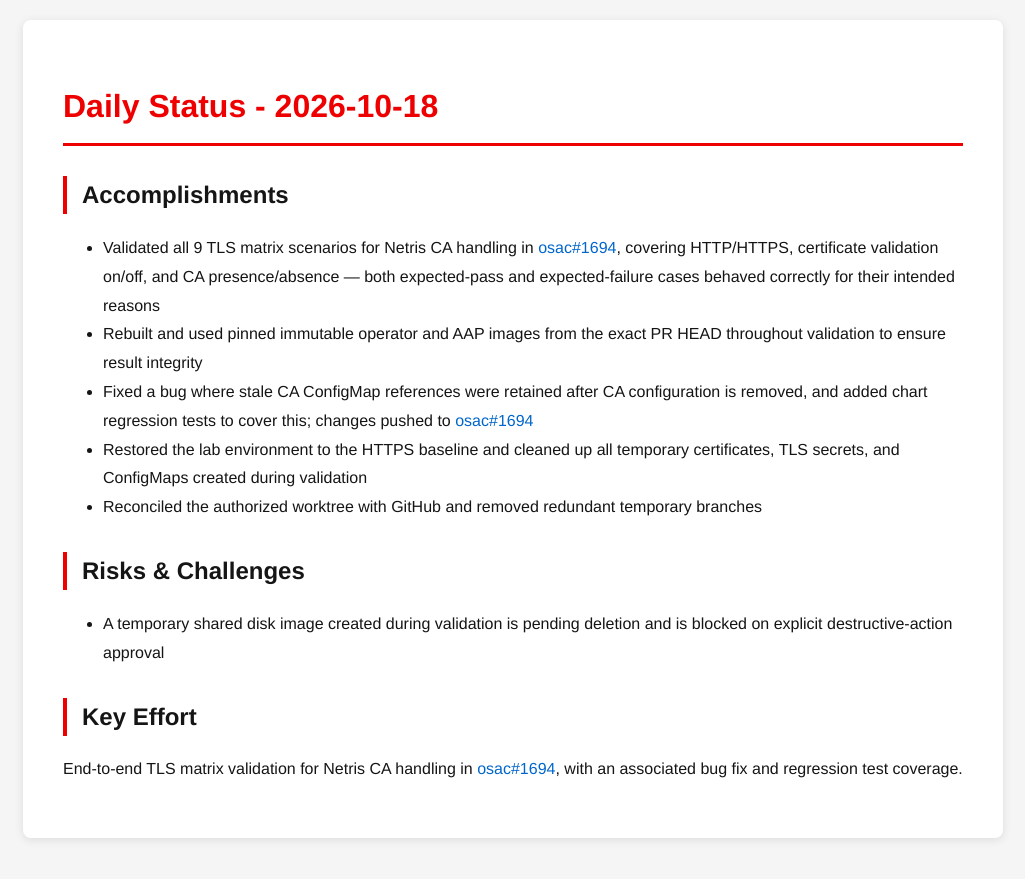
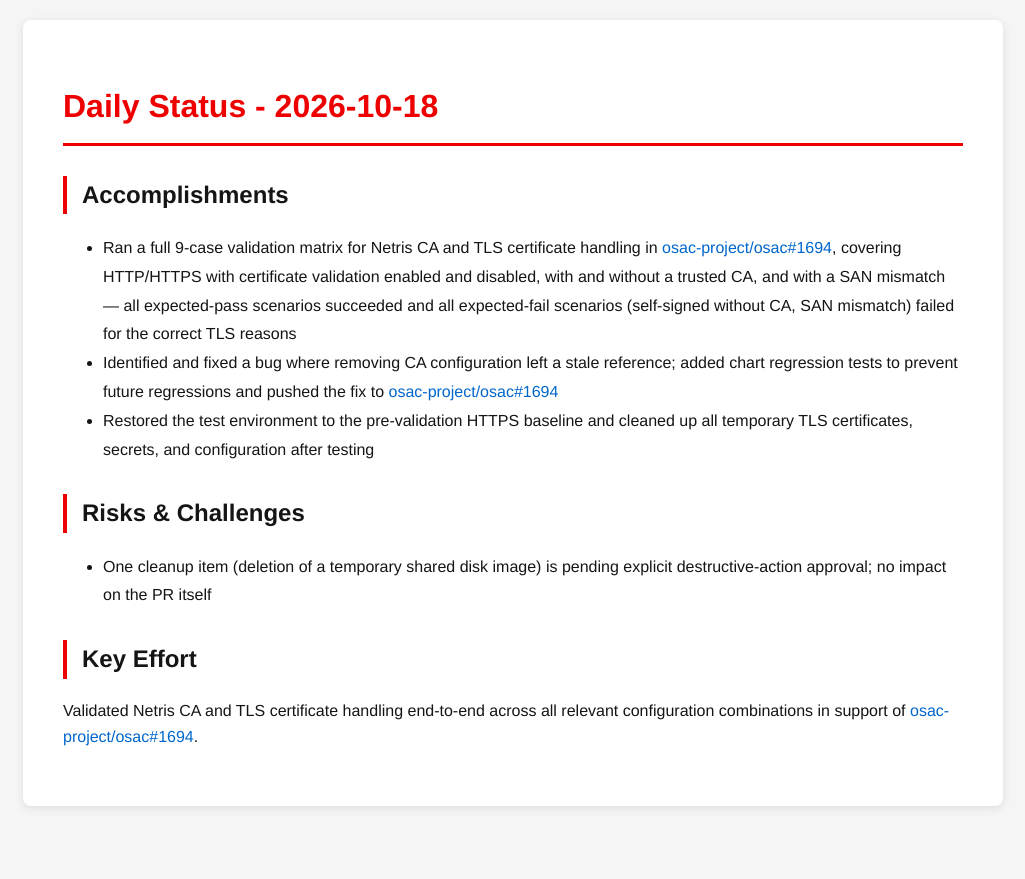
Before and after one commit to tzvatot/daily-status, a Jekyll site: the page built from 2026-10-18.md, in a window 1280 px wide. Shown: the top 879 px of the page, without its empty margins (127-1152 px from the left). Built offline with Jekyll 4.4.1, drawn with Linux system fonts in a browser that asks for light colours.

Commit message:
Daily status update - 2026-10-18

```diff
--- a/2026-10-18.md
+++ b/2026-10-18.md
@@ -7,14 +7,12 @@
 # Daily Status - 2026-10-18
 
 ## Accomplishments
-- Validated all 9 TLS matrix scenarios for Netris CA handling in [osac#1694](https://github.com/osac-project/osac/pull/1694), covering HTTP/HTTPS, certificate validation on/off, and CA presence/absence — both expected-pass and expected-failure cases behaved correctly for their intended reasons
-- Rebuilt and used pinned immutable operator and AAP images from the exact PR HEAD throughout validation to ensure result integrity
-- Fixed a bug where stale CA ConfigMap references were retained after CA configuration is removed, and added chart regression tests to cover this; changes pushed to [osac#1694](https://github.com/osac-project/osac/pull/1694)
-- Restored the lab environment to the HTTPS baseline and cleaned up all temporary certificates, TLS secrets, and ConfigMaps created during validation
-- Reconciled the authorized worktree with GitHub and removed redundant temporary branches
+- Ran a full 9-case validation matrix for Netris CA and TLS certificate handling in [osac-project/osac#1694](https://github.com/osac-project/osac/pull/1694), covering HTTP/HTTPS with certificate validation enabled and disabled, with and without a trusted CA, and with a SAN mismatch — all expected-pass scenarios succeeded and all expected-fail scenarios (self-signed without CA, SAN mismatch) failed for the correct TLS reasons
+- Identified and fixed a bug where removing CA configuration left a stale reference; added chart regression tests to prevent future regressions and pushed the fix to [osac-project/osac#1694](https://github.com/osac-project/osac/pull/1694)
+- Restored the test environment to the pre-validation HTTPS baseline and cleaned up all temporary TLS certificates, secrets, and configuration after testing
 
 ## Risks & Challenges
-- A temporary shared disk image created during validation is pending deletion and is blocked on explicit destructive-action approval
+- One cleanup item (deletion of a temporary shared disk image) is pending explicit destructive-action approval; no impact on the PR itself
 
 ## Key Effort
-End-to-end TLS matrix validation for Netris CA handling in [osac#1694](https://github.com/osac-project/osac/pull/1694), with an associated bug fix and regression test coverage.
+Validated Netris CA and TLS certificate handling end-to-end across all relevant configuration combinations in support of [osac-project/osac#1694](https://github.com/osac-project/osac/pull/1694).
```
